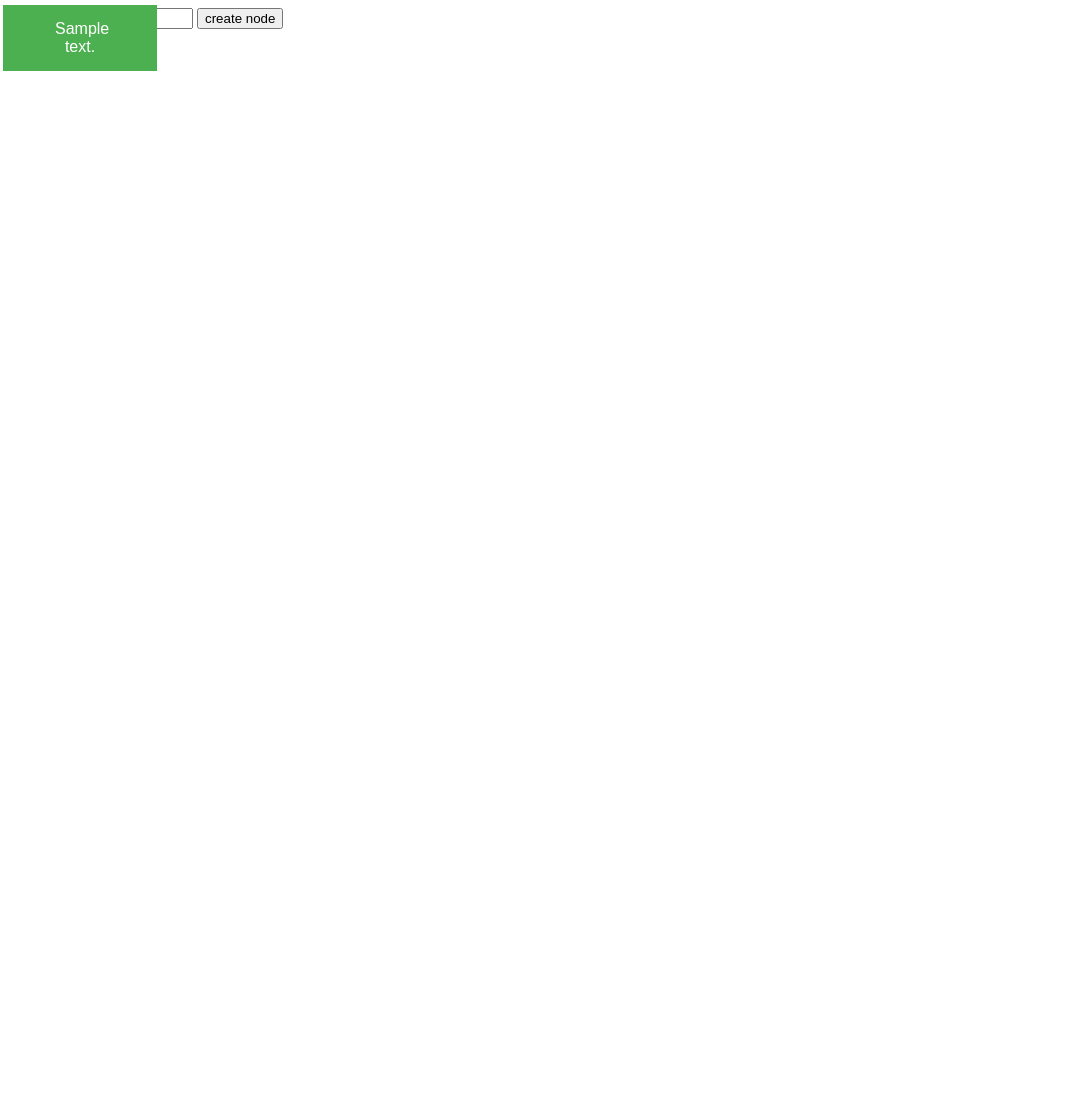
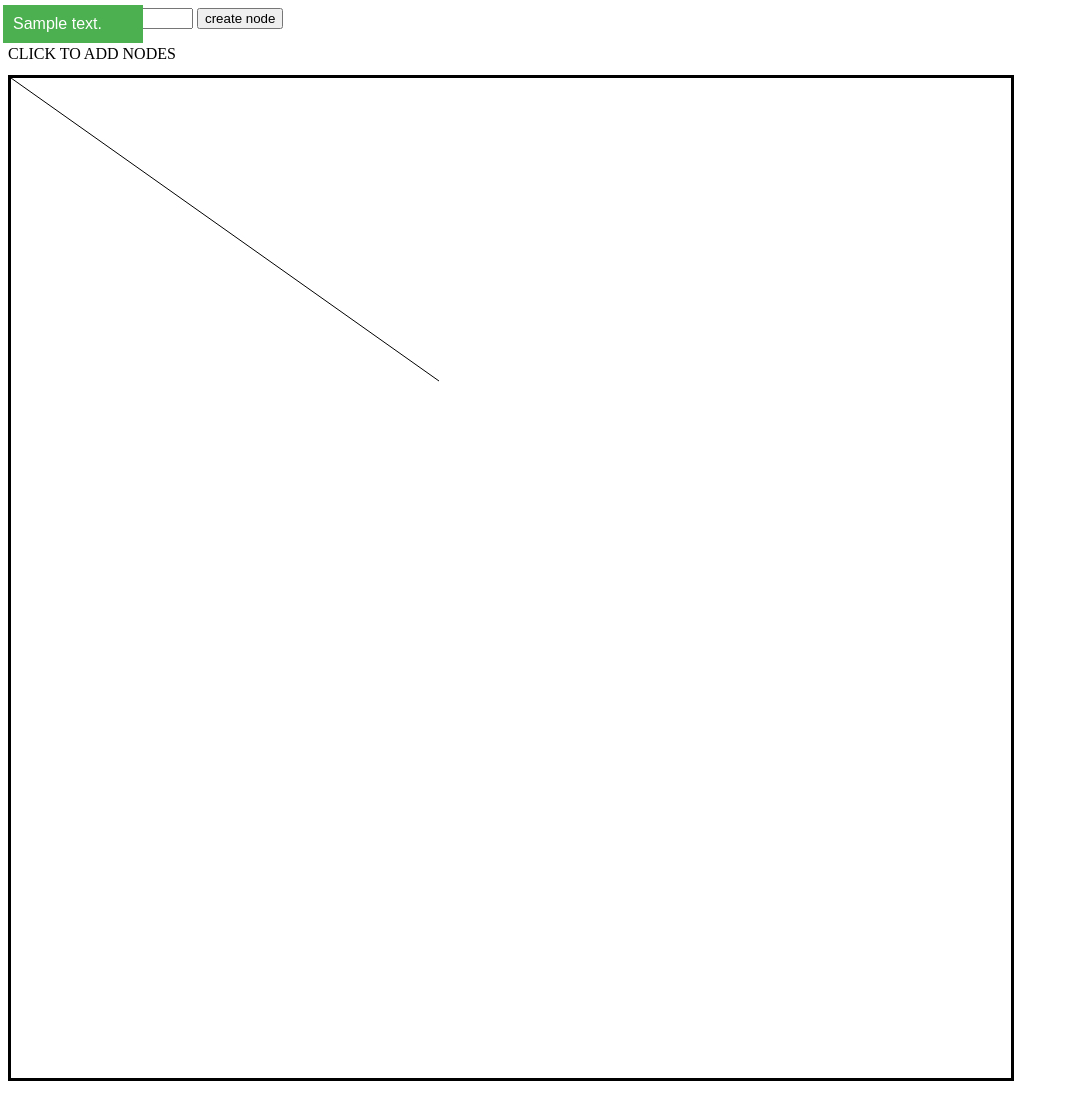
Before and after one commit to chxclyde/sure_starter, a Django app: page /mindmap/ in a window 1280 px wide. Shown: the top 1120 px of the page, without its empty margins (0-1074 px from the left). Run offline with Django 4.2, Linux system fonts and the light colour scheme; tables that the repository leaves empty hold one stand-in row (values such as "Sample post").

Commit message:
html canvas set.

```diff
--- a/mindmap/templates/mindmap/index.html
+++ b/mindmap/templates/mindmap/index.html
@@ -13,6 +13,10 @@
 
     .button1 {
         background-color: #4CAF50;
+        display: flex;
+        flex-wrap: wrap;
+        width: 140px;
+        padding: 10px;
     }
 
     /* Green */
@@ -22,14 +26,11 @@
     /* Blue */
     span {
         display: block;
-        width: 50px;
-        padding: 0 20px;
         margin: 0;
         word-break: keep-all;
         text-align: center;
       }
 </style>
-<div>
 <form action="{% url 'addnode' %}" method="post">
     {% csrf_token %}
     <input type="text" name="text" required />
@@ -37,12 +38,16 @@
 </form>
 {% if is_add_node %}
     {% load static %}
-    <p>ADDING NODES </p>
+    CLICK TO ADD NODES
     <script src="{% static 'js/mouse.js' %}"></script>
     {% endif %}
+<div style="width:1000;height: 1000; border-style: solid; top: 75; position: fixed;" >
+    <svg width="100%" height="100%"><line x1="0" y1="0" x2="428" y2="303" stroke="black"/></svg>
+
+
     {% for node in nodes %}
     <button class="button button1" style="position:fixed; left: {{node.x }} ; top:{{node.y}}"
-        onclick="myFunction{{node.id}}()"><span>{{node.text}}</span></button>
+        onclick="myFunction{{node.id}}()">{{node.text}}</button>
     <script>
         function myFunction{{ node.id }}(){
             fetch('/mindmap/add_relation/', {
--- a/mindmap/views.py
+++ b/mindmap/views.py
@@ -17,9 +17,13 @@ def index(request):
     template_name = 'mindmap/index.html'
 
     nodes = list(Node.objects.all().values())
+    rela = Relation.objects.all().values()
+    rela = list(rela.values())
+    print(rela)
+    # for this_rela in rela:
+    #     Node.objects.get(pk=this_rela['node1'])
     context = {'nodes': nodes, 'addnode_url': "mindmap/addnode",
                "is_add_node": is_add_node[0]}
-    print(nodes)
 
     return HttpResponse(render(request, template_name, context))
 
@@ -34,7 +38,7 @@ def addnode(request):
 def addnode_put(request):
     global is_add_node
     body = json.loads(request.body)
-    n = Node(text=is_add_node[1], x=body["mousex"], y=body["mousey"]-100)
+    n = Node(text=is_add_node[1], x=body["mousex"], y=body["mousey"]-50)
     n.save()
     if request.method == 'POST':
         response = redirect("/mindmap/")
@@ -51,7 +55,7 @@ def add_relation(request):
         node1 = relation.pop()
         node2 = relation.pop()
         node1,node2 = (min(node1,node2) , max(node1,node2))
-        print(node1,node2)
+
         r = Relation(node1=node1,node2=node2)
         r.save()
         print("add relation:",r,list(Relation.objects.all().values()))
```
Lines whose indentation alone changed are shown as unchanged.
